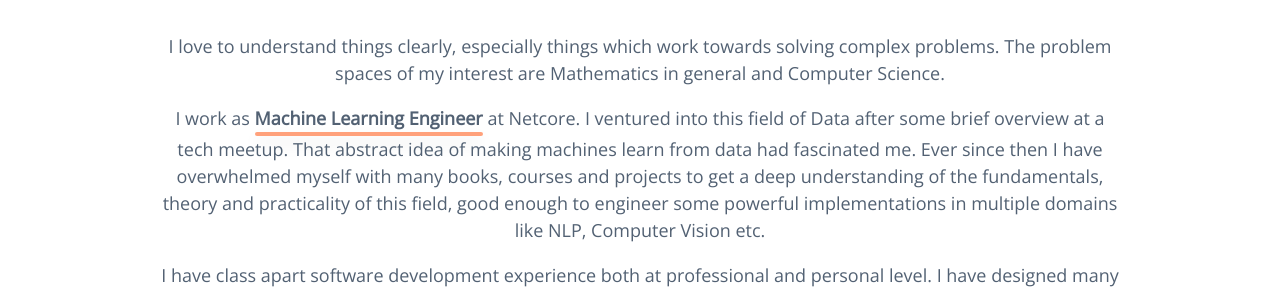
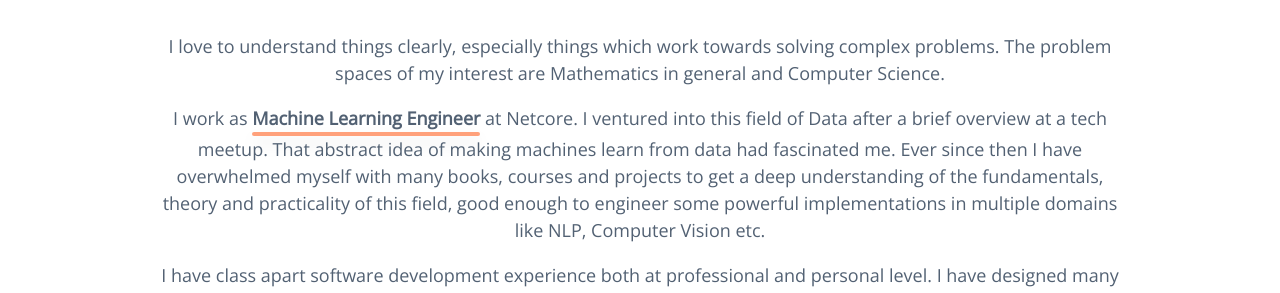
Before and after one commit to pratikdk/pratikdk.github.io, a Jekyll site: the page built from index.html, in a window 1280 px wide. Shown: the part 1024-1317 px from the top of the page. Built offline with Jekyll 4.4.1, drawn with Linux system fonts in a browser that asks for light colours.

Commit message:
Info update

```diff
--- a/_includes/about.html
+++ b/_includes/about.html
@@ -2,7 +2,7 @@
   <h1> About </h1>
   <!-- Description start -->
   <p>I love to understand things clearly, especially things which work towards solving complex problems. The problem spaces of my interest are Mathematics in general and Computer Science.</p>
-  <p>I work as <span class="uncool-link"><b>Machine Learning Engineer</b></span> at Netcore. I ventured into this field of Data after some brief overview at a tech meetup. That abstract idea of making machines learn from data had fascinated me. Ever since then I have overwhelmed myself with many books, courses and projects to get a deep understanding of the fundamentals, theory and practicality of this field, good enough to engineer some powerful implementations in multiple domains like NLP, Computer Vision etc.</p>
+  <p>I work as <span class="uncool-link"><b>Machine Learning Engineer</b></span> at Netcore. I ventured into this field of Data after a brief overview at a tech meetup. That abstract idea of making machines learn from data had fascinated me. Ever since then I have overwhelmed myself with many books, courses and projects to get a deep understanding of the fundamentals, theory and practicality of this field, good enough to engineer some powerful implementations in multiple domains like NLP, Computer Vision etc.</p>
   <p>I have class apart software development experience both at professional and personal level. I have designed many open-source python frameworks/libraries and have also crafted novel algorithms. Having worked as both Data Engineer and Scientist, I have been part of core team in Designing and building backend architectures from scratch, be it developing scalable ETL pipelines or procuring & processing continuously streamed data from sensors and data sources mounted throughout the world using state of the art cloud solutions/technologies.</p>
   <p>Professionally I am a <span class="about-description-highlight">Computer Engineer</span>, I keep myself updated on the nuances and discoveries in my field by either going through blogs, online courses or hands-on projects. I like to read books that teach, basically anything that can positively impact my skills.</p>
   <p>I stay close to the community and also keep tabs with the pace at which it is evolving.</p>
```
